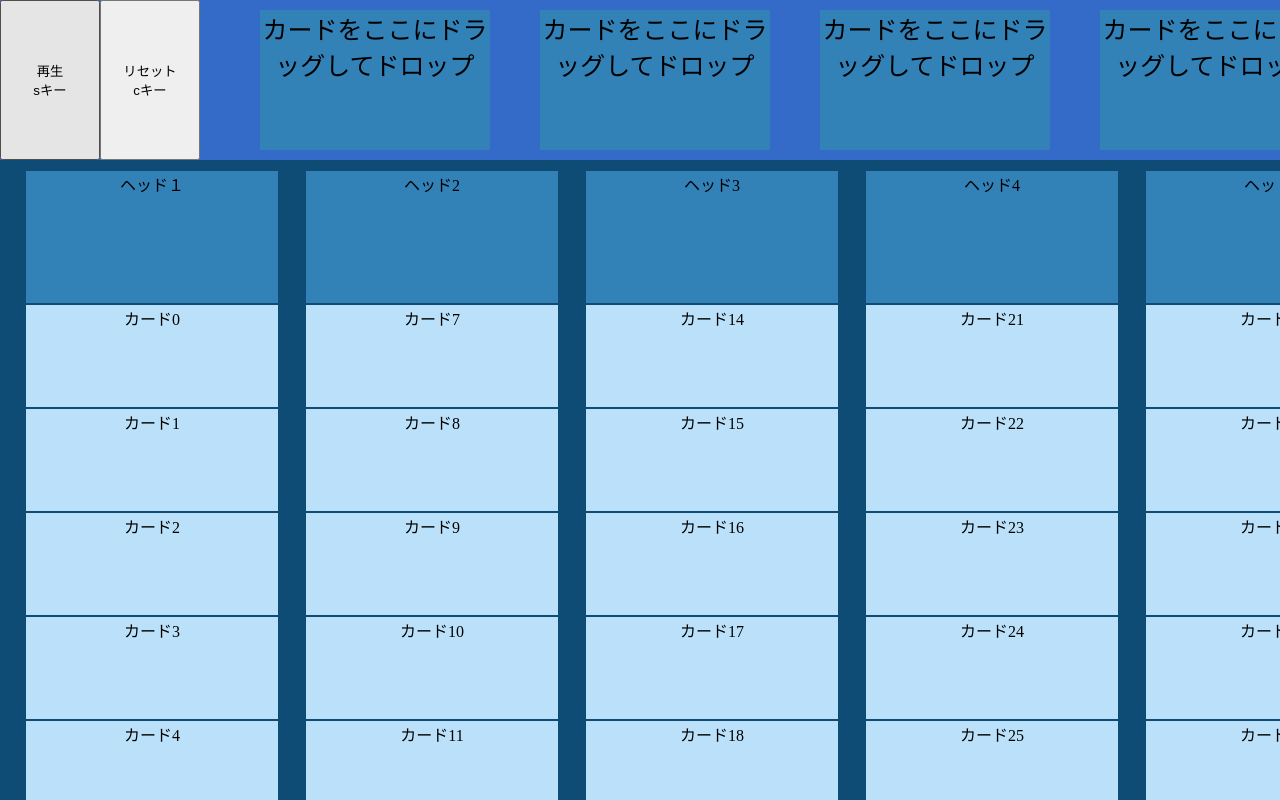
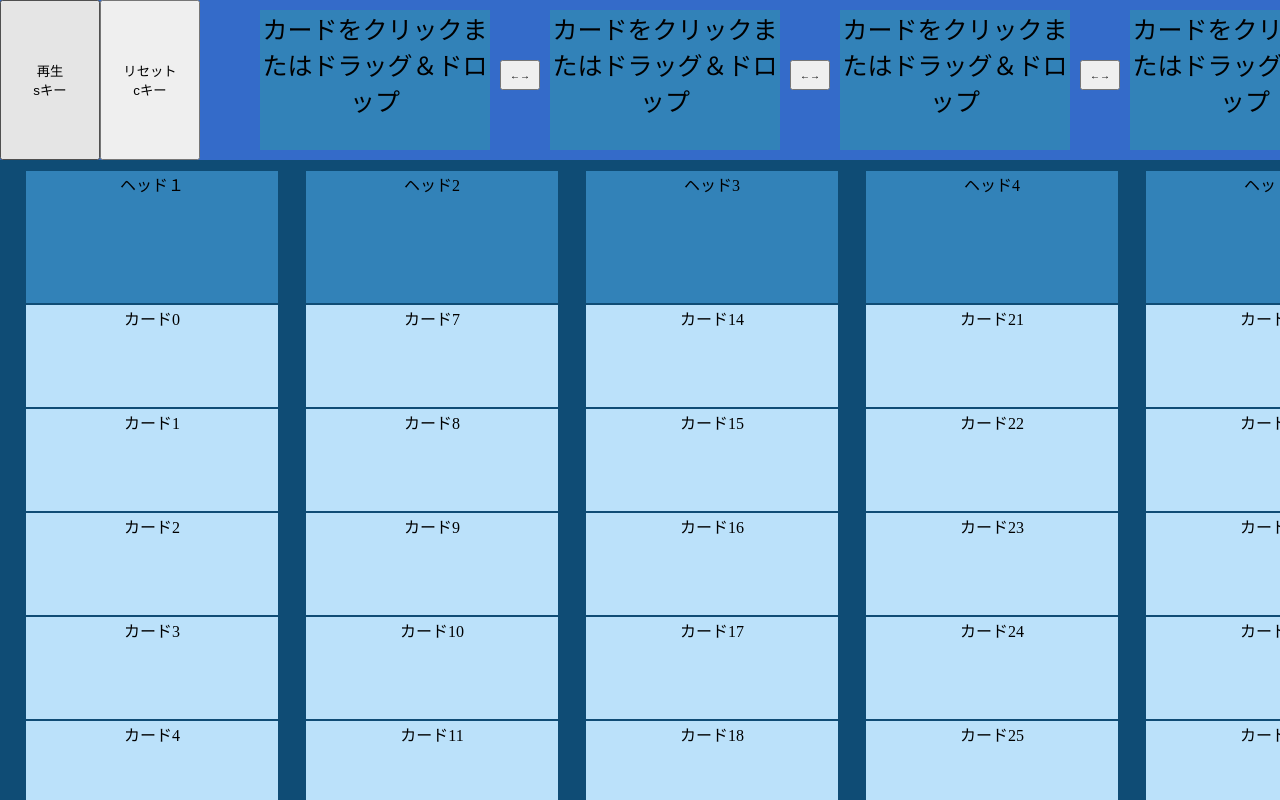
Before and after one commit to SystemEngineeringTeam/geekcamp-vol9-ver2, a React (Create React App) app: page / in a window 1280 px wide. Shown: the top 800 px of the page. Built offline with nearby package versions, Linux system fonts and the light colour scheme.

Commit message:
add&fix: ディスプレイカードのドラッグドロップ機能を消し、ボタンで前後を入れ替える機能を追加

```diff
--- a/src/Card.js
+++ b/src/Card.js
@@ -25,7 +25,6 @@ export const Card = (props) => {
             if(DisplayCards[i].dataset.occupied == "false"){
                 DisplayCards[i].innerHTML = props.children;
                 DisplayCards[i].dataset.occupied = "true";
-                DisplayCards[i].draggable = true;
                 break;
             }
         }
--- a/src/DisplayCard.js
+++ b/src/DisplayCard.js
@@ -47,27 +47,9 @@ export const DisplayCard = () =>{
         }
     }, []);
 
-    useEffect(() => {//ディスプレイカードの枠が埋まったらドラッグ＆ドロップできるようにする このeffectはdata-occupiedの値が変更されたときに実行される
-        const DisplayCards = document.getElementsByClassName("DisplayCard"); //ディスプレイカード4つを取得
-        for(let i=0; i<4; i++){
-            if(DisplayCards[i].dataset.occupied == "true"){ //もし対象のdata-occupiedがtrueなら
-                DisplayCards[i].draggable = true; //枠にカードが置かれたらそこのカードをドラッグできるようにする
-                DisplayCards[i].addEventListener("dragstart", (event) =>{ //ドラッグしたときの設定
-                    event.dataTransfer.setData('text/plain', event.target.innerHTML);
-                })
-            } else{
-                DisplayCards[i].draggable = false; //枠にカードが置かれたらそこのカードをドラッグできるようにする
-                setDisplayCard1("false"); //Header.jsの方のcleanDisplayからoccupiedをfalseにされるのでそれを検知してこちらのstateもfalseにする
-                setDisplayCard2("false");
-                setDisplayCard3("false");
-                setDisplayCard4("false");
-            }
-        }
-        }, [DisplayCard1,DisplayCard2,DisplayCard3,DisplayCard4]) // このeffectはdata-occupiedの値が変更されたときに実行される
-
     return (
         <div className="DisplayCard" style={styleDisplayCard} data-occupied="false">
-            カードをここにドラッグしてドロップ
+            カードをクリックまたはドラッグ＆ドロップ
         </div>
     )
 }
--- a/src/Header.js
+++ b/src/Header.js
@@ -25,7 +25,7 @@ export const Header = () =>{
         display: "grid",
         height: "160px",
         width: "1500px",
-        gridTemplateColumns: "100px 100px 50px 250px 30px 250px 30px 250px 30px 250px",
+        gridTemplateColumns: "100px 100px 50px 250px 40px 250px 40px 250px 40px 250px",
         gridTemplateRows: "160px",
         backgroundColor: "#497df7a4",
         fontSize: "30px",
@@ -33,10 +33,17 @@ export const Header = () =>{
         top: "0"
     }
 
+    const styleButton = {
+        marginTop : "60px",
+        height: "30px",
+        width: "40px",
+        fontSize: "10px",
+    }
+
     const cleanDisplay = () =>{ //表示されている要素を全て消す
         const DisplayCards = document.getElementsByClassName("DisplayCard");
         for(let i=0; i<4; i++){
-            DisplayCards[i].innerHTML = "カードをここにドラッグしてドロップ";
+            DisplayCards[i].innerHTML = "カードをクリックまたはドラッグ&ドロップ";
             DisplayCards[i].dataset.occupied = "false";
             DisplayCards[i].draggable = false;
         }
@@ -75,19 +82,31 @@ export const Header = () =>{
 
     }
 
+    const switchCard = (event) => { //ボタンをクリックして前後を入れ替える
+        const DisplayCards = document.getElementsByClassName("DisplayCard");
+        const id = event.currentTarget.id;
+        const temp_state = DisplayCards[id].dataset.occupied;
+        console.log(temp_state);
+        const temp_html = DisplayCards[id].innerHTML;
+        DisplayCards[id].innerHTML = DisplayCards[Number(id)+1].innerHTML;
+        DisplayCards[id].dataset.occupied = DisplayCards[Number(id)+1].dataset.occupied;
+        DisplayCards[Number(id)+1].innerHTML = temp_html;
+        DisplayCards[Number(id)+1].dataset.occupied = temp_state;
+    }
+
     return (
         <>
             <header style={styleHeader}>
                 <button onClick={playDisplay} >再生 <div>sキー</div></button>
                 <button onClick={cleanDisplay} >リセット <div>cキー</div></button>
                 <span></span>
-                < DisplayCard id="1"/>
-                <span></span>
-                < DisplayCard id="2"/>
-                <span></span>
-                < DisplayCard id="3"/>
-                <span></span>
-                < DisplayCard id="4"/>
+                < DisplayCard />
+                <button id="0" style={styleButton} onClick={switchCard}>←→</button>
+                < DisplayCard />
+                <button id="1" style={styleButton} onClick={switchCard}>←→</button>
+                < DisplayCard />
+                <button id="2" style={styleButton} onClick={switchCard}>←→</button>
+                < DisplayCard />
             </header>
             <div id="adjust"></div>
         </>
```
